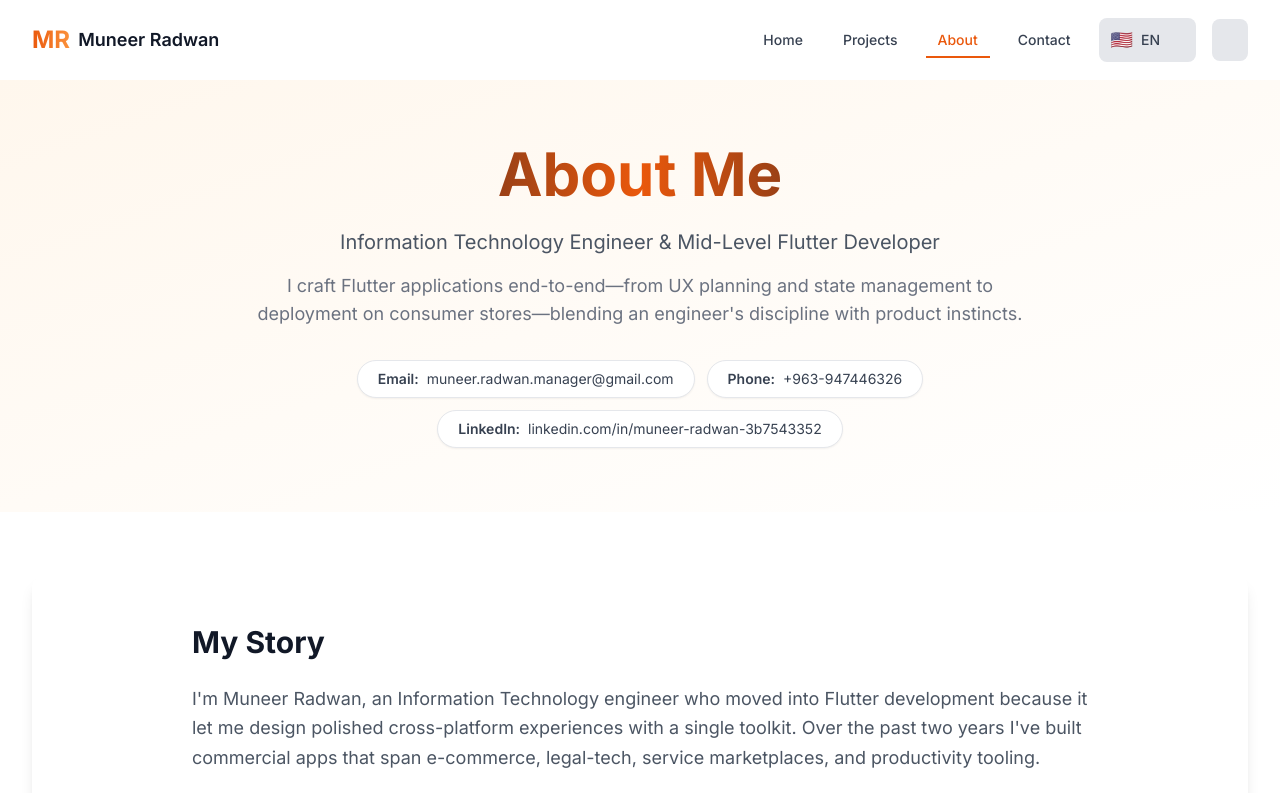
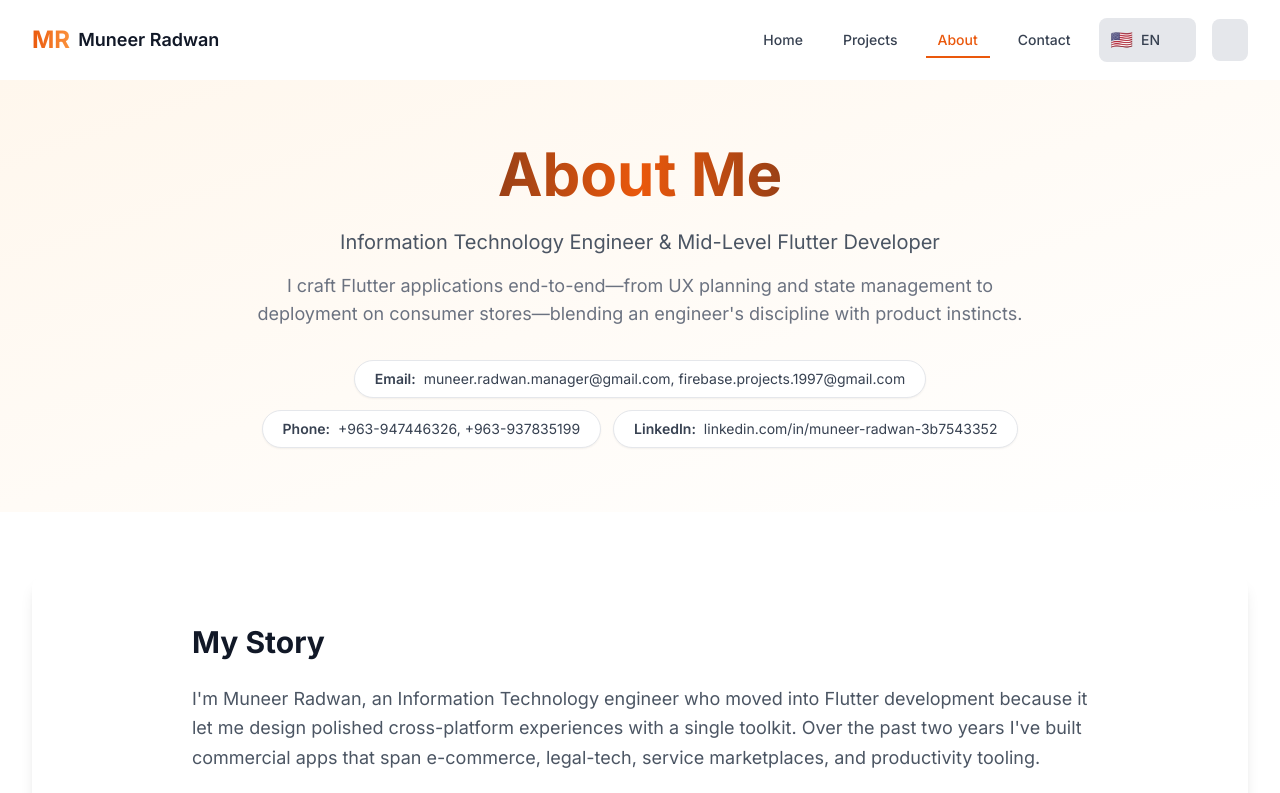
Before and after one commit to muneerradwan-manager/MR_Portfolio, a React (Vite) app: page /about in a window 1280 px wide. Shown: the top 793 px of the page. Built offline with nearby package versions, Linux system fonts and the light colour scheme; some icons are missing.

Commit message:
ui-ux edits

```diff
--- a/src/data/about.js
+++ b/src/data/about.js
@@ -31,12 +31,12 @@ export const aboutData = {
   contact: [
     {
       label: "Email",
-      value: "muneer.radwan.manager@gmail.com",
+      value: "muneer.radwan.manager@gmail.com, firebase.projects.1997@gmail.com",
       href: "mailto:muneer.radwan.manager@gmail.com",
     },
     {
       label: "Phone",
-      value: "+963-947446326",
+      value: "+963-947446326, +963-937835199",
       href: "tel:+963947446326",
     },
     {
```
Also changed, not shown: src/data/contact.js (line endings or trailing spaces).
